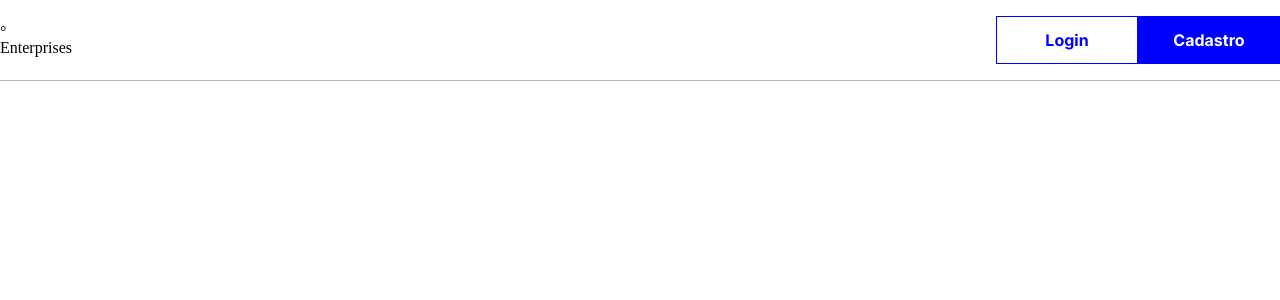
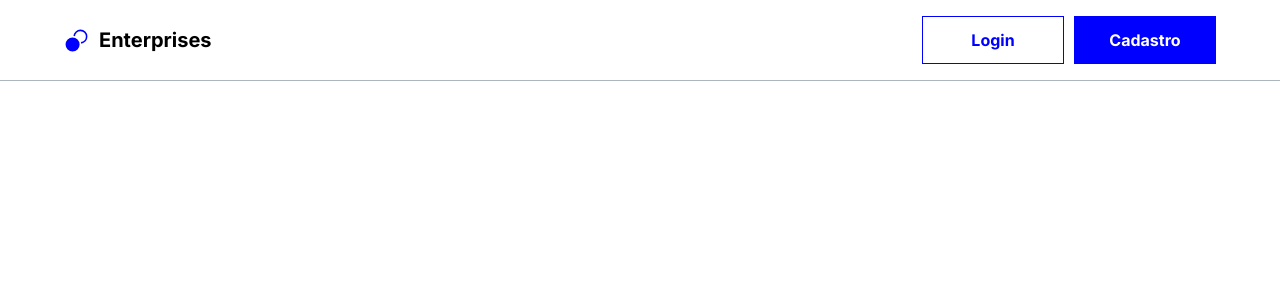
Before and after one commit to ViniciusRibeiroDev/Enterprise, a React (Vite) app: page / in a window 1280 px wide. Shown: the top 300 px of the page. Built offline with nearby package versions, Linux system fonts and the light colour scheme.

Commit message:
feat: header

```diff
--- a/src/Components/Global/Button/index.tsx
+++ b/src/Components/Global/Button/index.tsx
@@ -7,9 +7,16 @@ export const Button = ({
   $type,
   $height,
   $width,
+  onClick,
 }: IButtonProps) => {
   return (
-    <ButtonStyled type={type} $type={$type} $height={$height} $width={$width}>
+    <ButtonStyled
+      type={type}
+      $type={$type}
+      $height={$height}
+      $width={$width}
+      onClick={onClick}
+    >
       {text}
     </ButtonStyled>
   );
--- a/src/Components/Global/Button/interface.ts
+++ b/src/Components/Global/Button/interface.ts
@@ -13,4 +13,5 @@ export interface IButtonStyledProps {
 export interface IButtonProps extends IButtonStyledProps {
   type: TType;
   text: string;
+  onClick?: React.MouseEventHandler<HTMLButtonElement> | undefined;
 }
--- /dev/null
+++ b/src/Components/Global/Header/buttonsRender.tsx
@@ -0,0 +1,51 @@
+import { Button } from '../Button';
+
+export const ButtonsRender = () => {
+  const href = window.location.pathname;
+
+  return (
+    <>
+      {href === '/dashboard' ? (
+        <>
+          <Button
+            type='button'
+            text='Logout'
+            $height='48px'
+            $width='142px'
+            $type='outlined'
+            onClick={() => (window.location.href = '/')}
+          />
+        </>
+      ) : (
+        <>
+          <Button
+            type='button'
+            text={href === '/' ? 'Login' : 'Home'}
+            $height='48px'
+            $width='142px'
+            $type='outlined'
+            onClick={() =>
+              href === '/login' || href === '/cadastro'
+                ? (window.location.href = '/')
+                : (window.location.href = '/login')
+            }
+          />
+          <Button
+            text={href === '/cadastro' ? 'Login' : 'Cadastro'}
+            $height='48px'
+            $width='142px'
+            type='button'
+            $type='default'
+            onClick={() => {
+              if (href === '/cadastro') {
+                window.location.href = '/login';
+              } else {
+                window.location.href = '/cadastro';
+              }
+            }}
+          />
+        </>
+      )}
+    </>
+  );
+};
--- a/src/Components/Global/Header/index.tsx
+++ b/src/Components/Global/Header/index.tsx
@@ -1,29 +1,17 @@
-import { Button } from '../Button';
-import { HeaderStyled } from './style';
+import { VscActivateBreakpoints } from 'react-icons/vsc';
+import { ConteinerButtons, HeaderStyled, LogoStyled } from './style';
+import { ButtonsRender } from './buttonsRender';
 
 export const Header = () => {
   return (
     <HeaderStyled>
-      <div>
-        <span>°</span>
+      <LogoStyled>
+        <VscActivateBreakpoints />
         <h1>Enterprises</h1>
-      </div>
-      <div>
-        <Button
-          type='button'
-          text='Login'
-          $height='48px'
-          $width='142px'
-          $type='outlined'
-        />
-        <Button
-          text='Cadastro'
-          $height='48px'
-          $width='142px'
-          type='button'
-          $type='default'
-        />
-      </div>
+      </LogoStyled>
+      <ConteinerButtons>
+        <ButtonsRender />
+      </ConteinerButtons>
     </HeaderStyled>
   );
 };
--- a/src/Components/Global/Header/style.ts
+++ b/src/Components/Global/Header/style.ts
@@ -10,3 +10,29 @@ export const HeaderStyled = styled.header`
 
   border-bottom: 1px solid var(--grey3);
 `;
+
+export const LogoStyled = styled.div`
+  display: flex;
+  align-items: center;
+
+  gap: 10px;
+
+  margin-left: 5%;
+
+  svg {
+    color: blue;
+    font-size: 25px;
+  }
+
+  h1 {
+    font-size: 20px;
+    font-weight: bolder;
+  }
+`;
+
+export const ConteinerButtons = styled.div`
+  display: flex;
+  gap: 10px;
+
+  margin-right: 5%;
+`;
--- /dev/null
+++ b/src/Pages/Dashboard/index.tsx
@@ -0,0 +1,9 @@
+import { Header } from '../../Components/Global/Header';
+
+export const DashboardPage = () => {
+  return (
+    <>
+      <Header />
+    </>
+  );
+};
--- /dev/null
+++ b/src/Pages/Login/index.tsx
@@ -0,0 +1,9 @@
+import { Header } from '../../Components/Global/Header';
+
+export const LoginPage = () => {
+  return (
+    <>
+      <Header />
+    </>
+  );
+};
--- /dev/null
+++ b/src/Pages/Register/index.tsx
@@ -0,0 +1,9 @@
+import { Header } from '../../Components/Global/Header';
+
+export const RegisterPage = () => {
+  return (
+    <>
+      <Header />
+    </>
+  );
+};
--- a/src/Style/globalStyle.ts
+++ b/src/Style/globalStyle.ts
@@ -25,4 +25,8 @@ export const GlobalStyle = createGlobalStyle`
     --text1: 0.875rem;
     --text2: 0.75rem;
   }
+
+  body {
+      font-family: 'Inter', sans-serif;
+  }
 `;
```
Also changed, not shown: src/Routers/index.tsx (+12 -1 lines).
